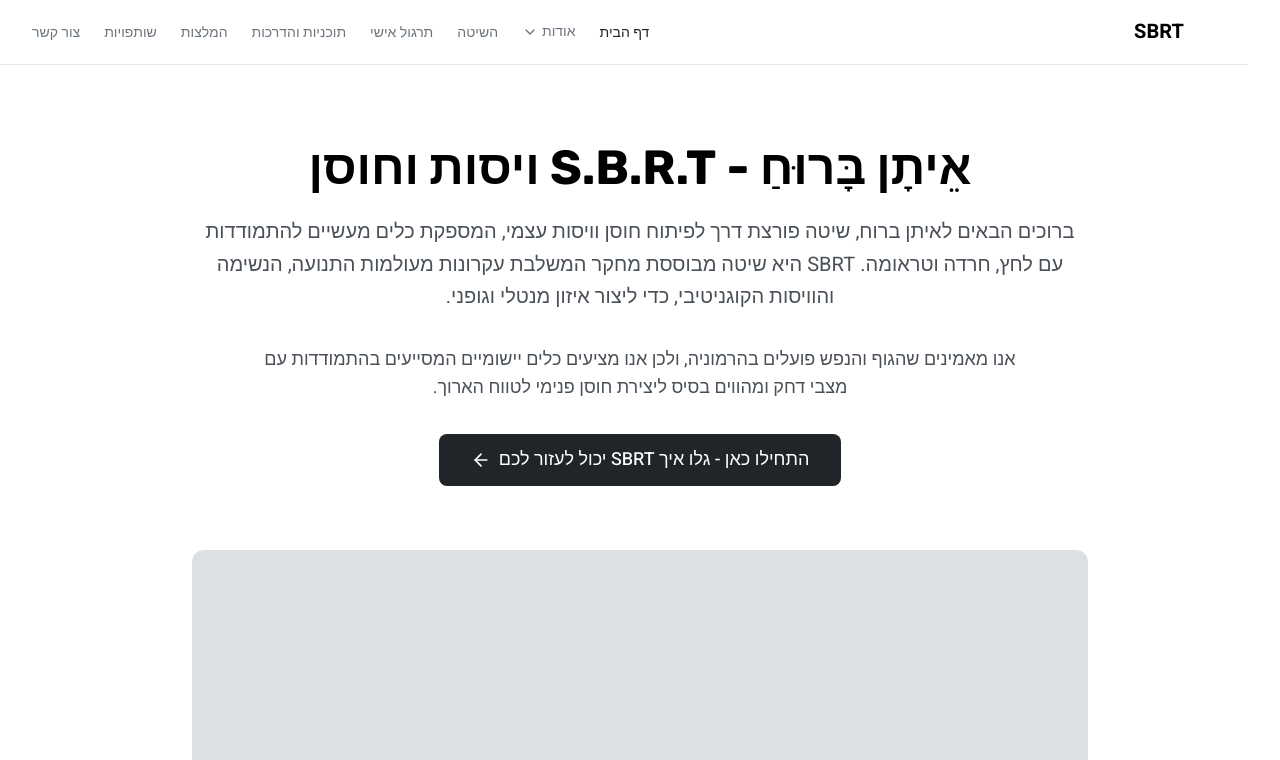
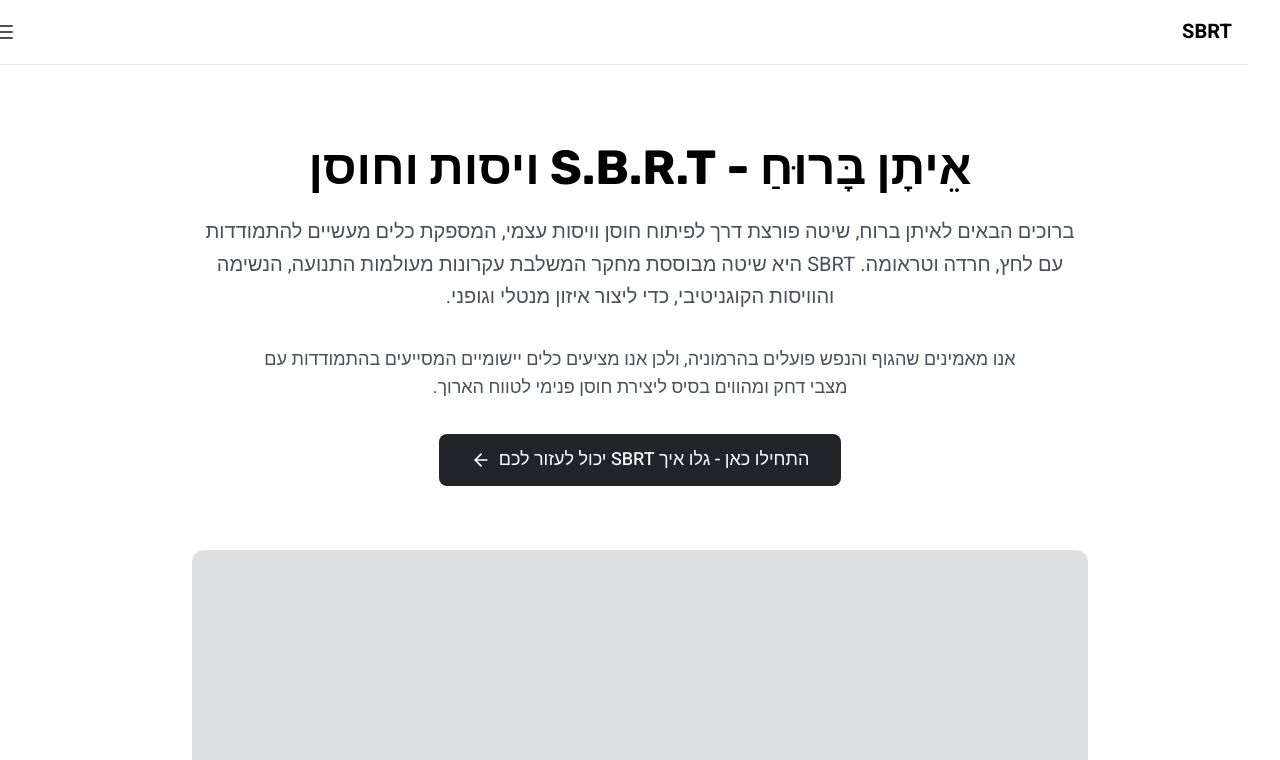
Before and after one commit to RoiHirsh/sbrt-harmony-path, a React (Vite) app: page / in a window 1280 px wide. Shown: the top 760 px of the page. Built offline with nearby package versions, Linux system fonts and the light colour scheme.

Commit message:
Refactor navigation menu
Replace top navigation bar with hamburger menu.  The hamburger menu will replace the existing top navigation bar and will only be visible on smaller screens.

```diff
--- a/src/components/Navigation.tsx
+++ b/src/components/Navigation.tsx
@@ -7,10 +7,6 @@ const Navigation = () => {
   const [isOpen, setIsOpen] = useState(false);
   const [isAboutOpen, setIsAboutOpen] = useState(false);
   const location = useLocation();
-
-  const handleAboutToggle = () => {
-    setIsAboutOpen(!isAboutOpen);
-  };
 
   const links = [
     { path: "/", text: "דף הבית" },
@@ -34,71 +30,28 @@ const Navigation = () => {
   return (
     <nav className="fixed top-0 w-full bg-white/90 backdrop-blur-md z-50 border-b border-gray-200">
       <div className="max-w-full mx-auto">
-        <div className="flex justify-between items-center h-16 px-8 md:px-16">
-          <Link to="/" className="text-xl font-bold shrink-0">
+        <div className="flex justify-between items-center h-16 px-4">
+          <Link to="/" className="text-xl font-bold">
             SBRT
           </Link>
 
-          {/* Desktop Navigation */}
-          <div className="hidden md:flex items-center gap-4 lg:gap-6">
-            {links.map((link, index) => (
-              <div key={index} className="relative group shrink-0">
-                {link.isDropdown ? (
-                  <div className="flex items-center gap-1 cursor-pointer text-sm font-medium text-sbrt-500 hover:text-sbrt-600">
-                    <span>{link.text}</span>
-                    <ChevronDown className="h-4 w-4" />
-                    {/* Dropdown Menu */}
-                    <div className="absolute top-full right-0 mt-2 w-64 bg-white rounded-md shadow-lg border border-gray-100 opacity-0 invisible group-hover:opacity-100 group-hover:visible transition-all">
-                      <div className="py-2">
-                        {link.subItems?.map((subItem, subIndex) => (
-                          <Link
-                            key={subIndex}
-                            to={subItem.path}
-                            className={`block px-4 py-2 text-sm hover:bg-sbrt-50 ${
-                              location.pathname === subItem.path
-                                ? "text-sbrt-800 bg-sbrt-50"
-                                : "text-sbrt-500"
-                            }`}
-                          >
-                            {subItem.text}
-                          </Link>
-                        ))}
-                      </div>
-                    </div>
-                  </div>
-                ) : (
-                  <Link
-                    to={link.path}
-                    className={`text-sm font-medium transition-colors hover:text-sbrt-600 ${
-                      location.pathname === link.path
-                        ? "text-sbrt-800"
-                        : "text-sbrt-500"
-                    }`}
-                  >
-                    {link.text}
-                  </Link>
-                )}
-              </div>
-            ))}
-          </div>
-
-          {/* Mobile Navigation Button */}
+          {/* Hamburger Menu Button */}
           <button
-            className="md:hidden p-2"
+            className="p-2"
             onClick={() => setIsOpen(!isOpen)}
             aria-label="Toggle menu"
           >
             {isOpen ? (
-              <X className="h-6 w-6" />
+              <X className="h-6 w-6 text-sbrt-600" />
             ) : (
-              <Menu className="h-6 w-6" />
+              <Menu className="h-6 w-6 text-sbrt-600" />
             )}
           </button>
         </div>
 
-        {/* Mobile Navigation Menu */}
+        {/* Mobile Menu Panel */}
         {isOpen && (
-          <div className="md:hidden absolute top-16 right-0 w-full bg-white border-b border-gray-200 animate-slide-up">
+          <div className="absolute top-16 right-0 w-full bg-white border-b border-gray-200 shadow-lg animate-slide-up">
             <div className="flex flex-col space-y-4 p-4">
               {links.map((link, index) => (
                 <div key={index}>
@@ -109,7 +62,11 @@ const Navigation = () => {
                         className="flex items-center justify-between w-full text-sm font-medium text-sbrt-500 hover:text-sbrt-600"
                       >
                         <span>{link.text}</span>
-                        <ChevronDown className={`h-4 w-4 transform transition-transform ${isAboutOpen ? 'rotate-180' : ''}`} />
+                        <ChevronDown
+                          className={`h-4 w-4 transform transition-transform ${
+                            isAboutOpen ? 'rotate-180' : ''
+                          }`}
+                        />
                       </button>
                       {isAboutOpen && (
                         <div className="mt-2 mr-4 space-y-2">
```
